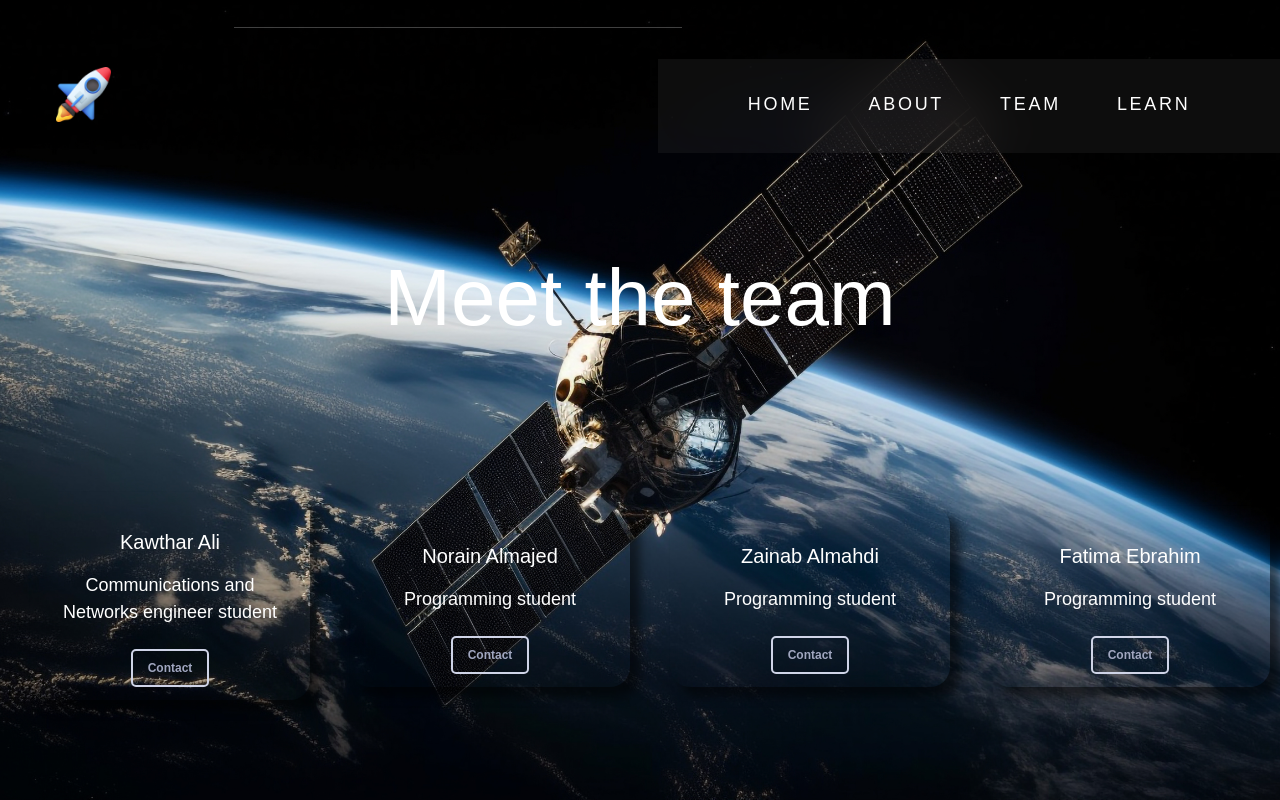
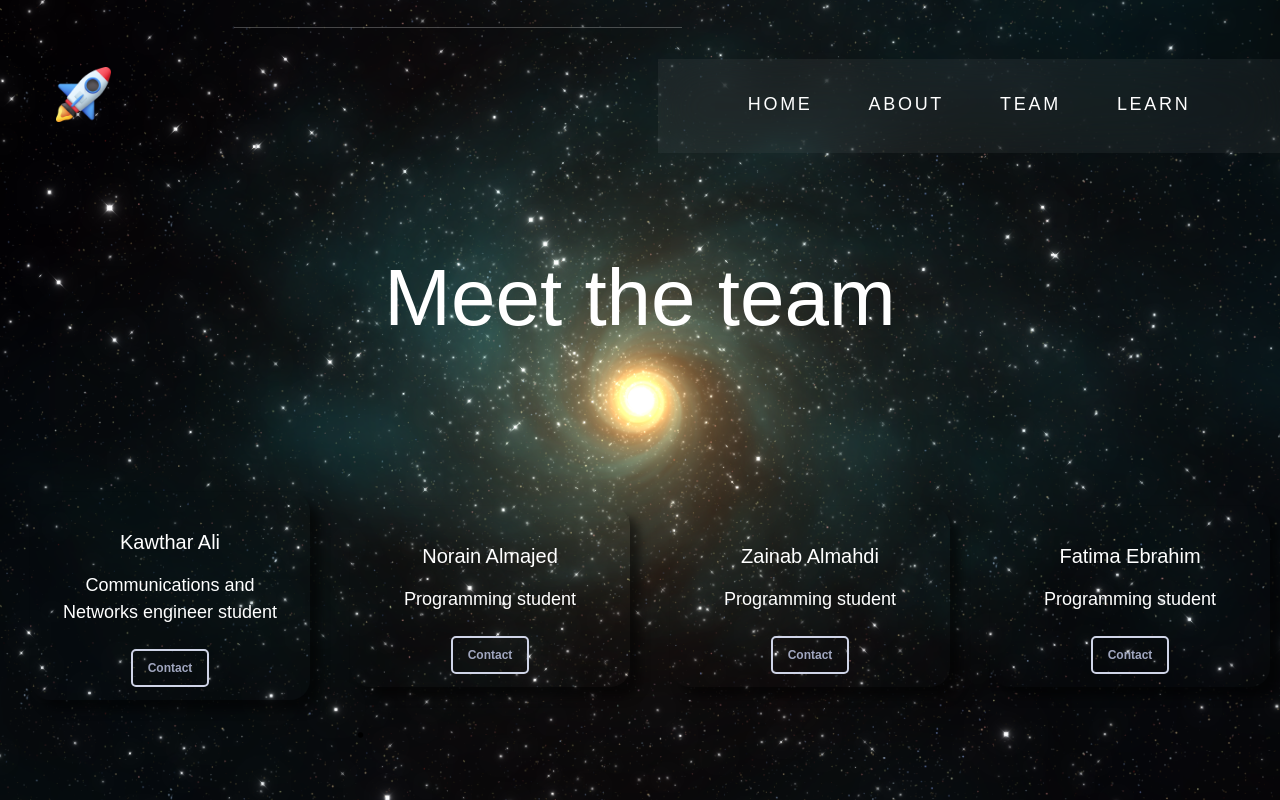
Before and after one commit to fatima-ali97/Space-traveler-spaceapp, a Flask app: page /team in a window 1280 px wide. Run offline with Flask 3, Linux system fonts and the light colour scheme.

Commit message:
changed team pic

```diff
--- a/static/TeamStyleSheet.css
+++ b/static/TeamStyleSheet.css
@@ -5,7 +5,7 @@
 }
 
 body {
-  background-image: url(satellite.jpg);
+  background-image: url(teampic.png);
   background-repeat: no-repeat;
   background-color: black;
   background-size: cover;
```
Also changed, not shown: static/teampic.png (added).
